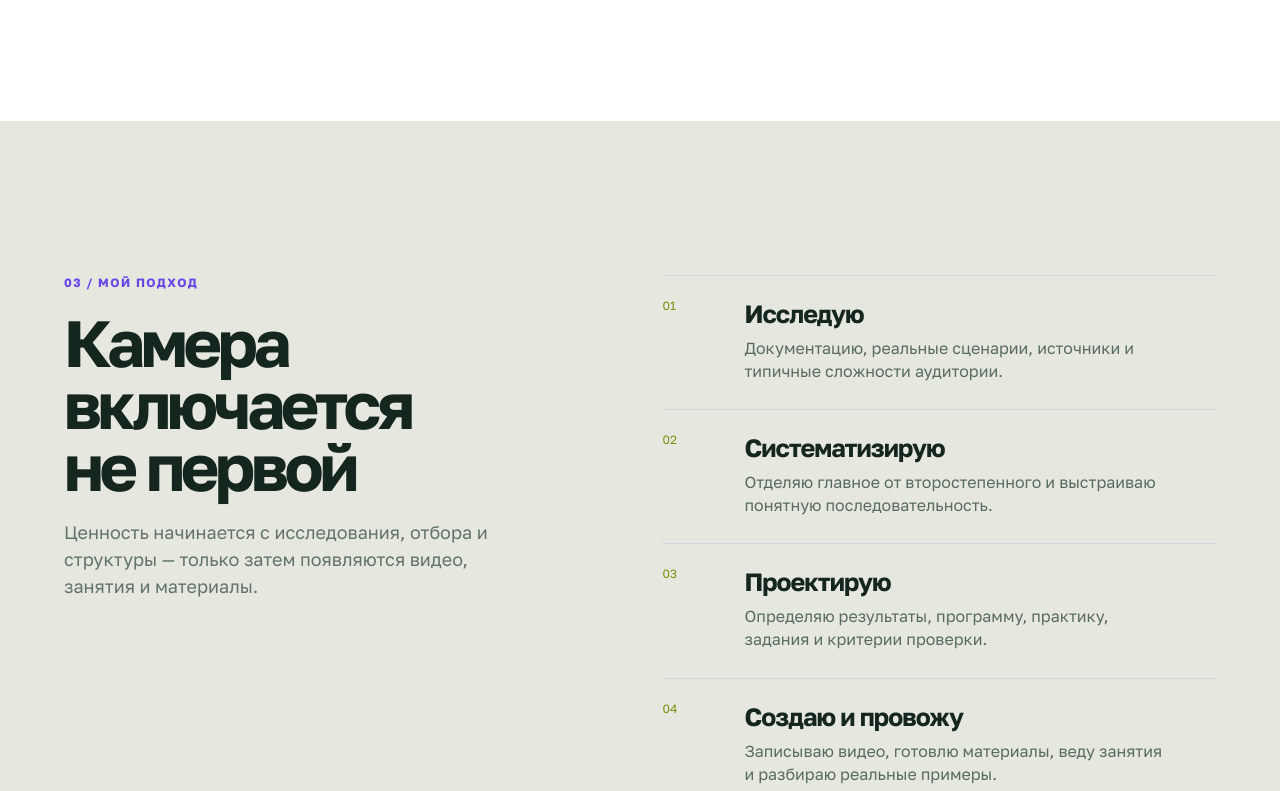
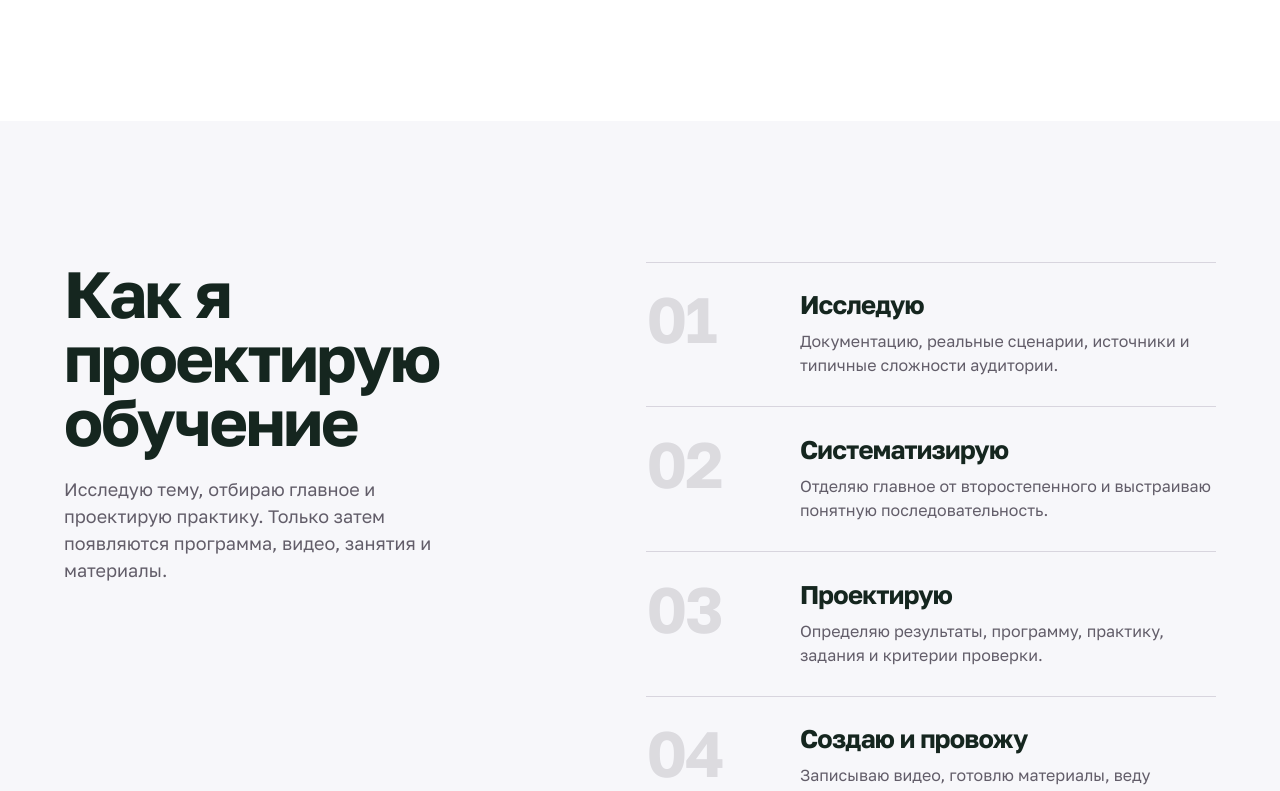
Before and after one commit to safronman/safronman.github.io, a Next.js app: page / in a window 1280 px wide. Shown: the part 3960-4751 px from the top of the page. Built offline with nearby package versions, Linux system fonts and the light colour scheme.

Commit message:
feat: refine learning design process section

```diff
--- a/app/page.module.css
+++ b/app/page.module.css
@@ -6,6 +6,7 @@
   --signal: #2d63e5;
   --line: #d8d5de;
   --ink-on-dark: #f1eff4;
+  --muted: #625d69;
   --muted-on-dark: #c9c3d0;
 }
 .hero {
@@ -269,36 +270,61 @@
   background: var(--lime);
 }
 .approach {
-  background: #e6e7df;
+  max-width: none;
+  margin: 0;
+  padding: clamp(88px, 11vw, 156px) clamp(22px, 5vw, 82px);
+  background: var(--paper);
   display: grid;
-  grid-template-columns: 0.85fr 1fr;
-  gap: 10vw;
+  grid-template-columns: minmax(0, 0.82fr) minmax(440px, 1fr);
+  gap: clamp(48px, 9vw, 150px);
+}
+.approach > * {
+  max-width: 1400px;
+}
+.approach .sectionIntro {
+  justify-self: end;
+  width: 100%;
+  max-width: 580px;
+}
+.approach h2 {
+  max-width: 10ch;
+  letter-spacing: -0.035em;
+  line-height: 0.98;
+}
+.approach .sectionIntro > p:not(.kicker) {
+  max-width: 34ch;
+  color: var(--muted);
 }
 .stepList {
+  width: 100%;
   list-style: none;
   border-top: 1px solid var(--line);
 }
 .stepList li {
   display: grid;
-  grid-template-columns: 64px 1fr;
-  gap: 18px;
-  padding: 22px 0 26px;
+  grid-template-columns: clamp(86px, 10vw, 150px) minmax(0, 1fr);
+  gap: clamp(16px, 2vw, 34px);
+  padding: clamp(22px, 2.3vw, 34px) 0;
   border-bottom: 1px solid var(--line);
 }
 .stepList span {
   font-family: var(--font-golos), Arial, Helvetica, sans-serif;
-  font-size: 12px;
-  color: #74920d;
+  font-size: clamp(2.75rem, 5vw, 4.75rem);
+  font-weight: 650;
+  letter-spacing: -0.04em;
+  line-height: 0.85;
+  color: rgba(23, 20, 29, 0.12);
 }
 .stepList h3 {
-  font-size: 25px;
-  letter-spacing: -0.04em;
+  font-size: clamp(1.5rem, 2vw, 2rem);
+  letter-spacing: -0.03em;
+  line-height: 1.05;
 }
 .stepList p {
-  color: #586b60;
-  line-height: 1.45;
-  margin-top: 8px;
-  max-width: 430px;
+  color: var(--muted);
+  line-height: 1.5;
+  margin-top: 10px;
+  max-width: 51ch;
 }
 .proof {
   max-width: none;
@@ -452,6 +478,13 @@
   .proofGrid {
     grid-template-columns: 1fr;
   }
+  .approach {
+    gap: 48px;
+  }
+  .approach .sectionIntro {
+    justify-self: start;
+    max-width: 650px;
+  }
   .proofGrid {
     gap: 42px;
   }
@@ -504,6 +537,10 @@
   .expertiseGrid {
     grid-template-columns: 1fr;
   }
+  .stepList li {
+    grid-template-columns: 74px minmax(0, 1fr);
+    gap: 14px;
+  }
   .service:not(:first-child),
   .expertiseGrid div:nth-child(even) {
     padding-left: 0;
--- a/app/page.tsx
+++ b/app/page.tsx
@@ -246,11 +246,10 @@ export default function Home() {
 
       <section className={`${styles.section} ${styles.approach}`} id="approach">
         <div className={styles.sectionIntro}>
-          <p className={styles.kicker}>03 / Мой подход</p>
-          <h2>Камера включается не первой</h2>
+          <h2>Как я проектирую обучение</h2>
           <p>
-            Ценность начинается с исследования, отбора и структуры — только
-            затем появляются видео, занятия и материалы.
+            Исследую тему, отбираю главное и проектирую практику. Только затем
+            появляются программа, видео, занятия и материалы.
           </p>
         </div>
         <ol className={styles.stepList}>
```
